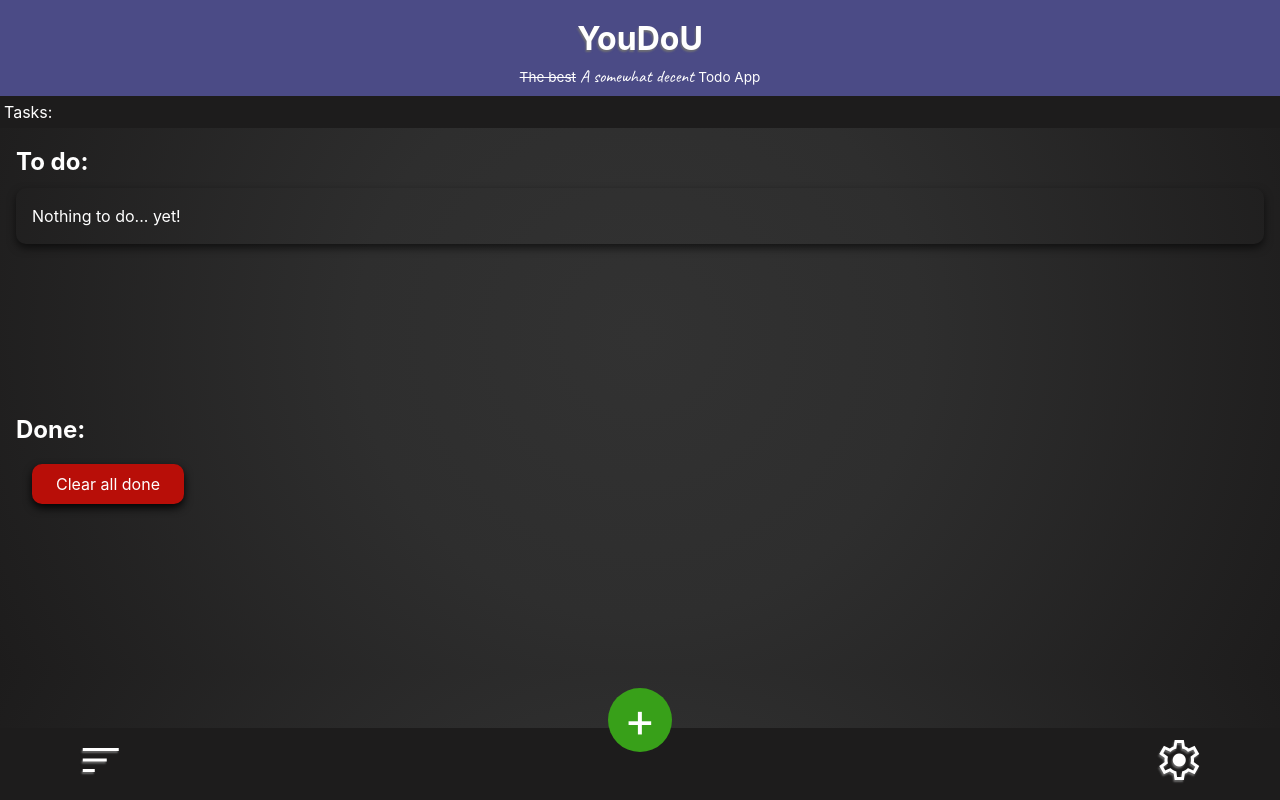
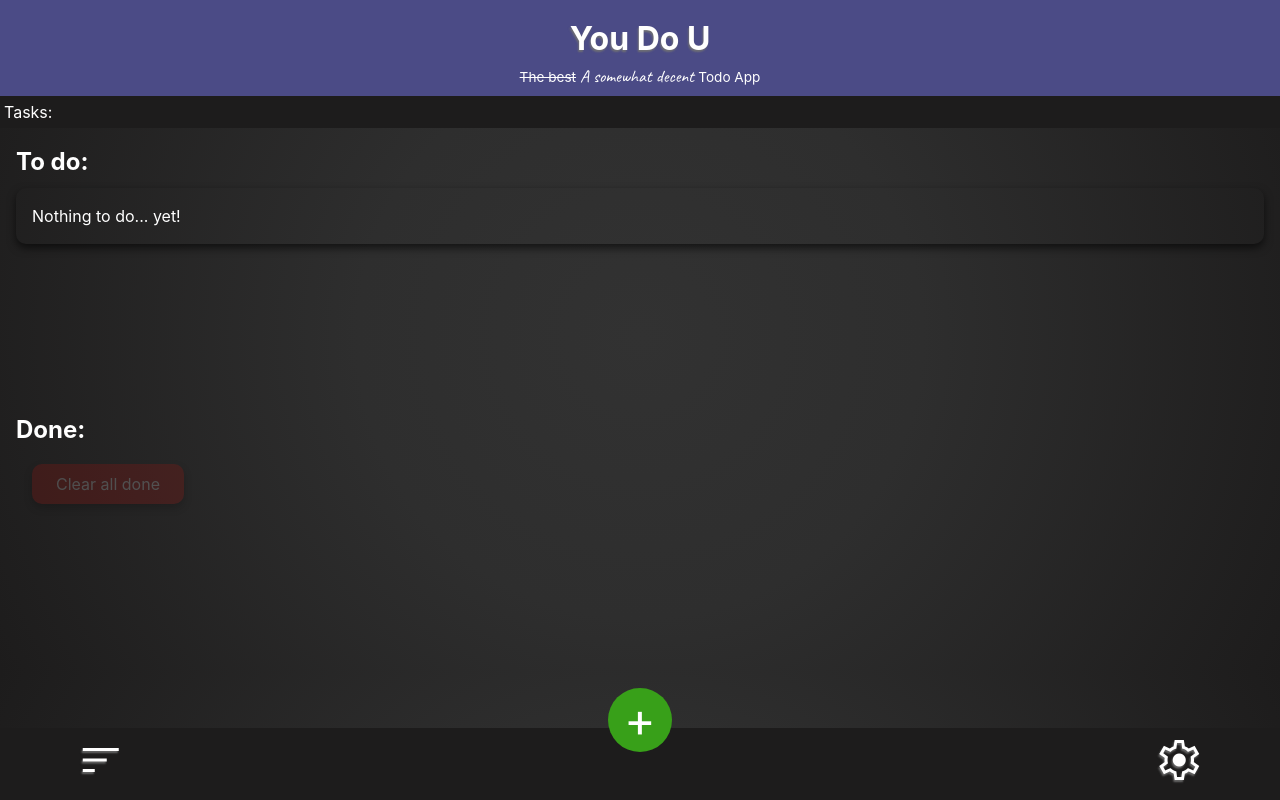
Before and after one commit to maedl/You-Do-U-Todo, a website built with Vite: page index.html in a window 1280 px wide. Built offline with nearby package versions, Linux system fonts and the light colour scheme.

Commit message:
disable delete all done btn, bugged..

```diff
--- a/index.html
+++ b/index.html
@@ -19,7 +19,7 @@
     <main>
       <header>
         <div class="logo-container">
-          <h1 aria-label="You do you">YouDoU</h1>
+          <h1 aria-label="You do you">You Do U</h1>
         </div>
 
         <div class="sub-container">
@@ -64,7 +64,7 @@
 
         <section class="done-section">
           <h2>Done:</h2>
-          <button class="del-all-complete-btn">Clear all done</button>
+          <button class="del-all-complete-btn" disabled>Clear all done</button>
           <ul class="done-container"></ul>
         </section>
       </div>
--- a/src/main.js
+++ b/src/main.js
@@ -139,7 +139,7 @@ function deleteTodo(e) {
   renderTodos();
 }
 
-function deleteAllCompleted(e) {
+function deleteAllCompleted() {
   let titlesToDelete = [];
   let indexToDel = '';
 
--- a/src/style/devices/_mobile.scss
+++ b/src/style/devices/_mobile.scss
@@ -185,6 +185,11 @@ header {
     margin-top: 0.5rem;
     margin-bottom: 1.5rem;
     margin-left: 1rem;
+
+    &:disabled {
+      opacity: 0.2;
+      cursor: default;
+    }
   }
 }
 
```
